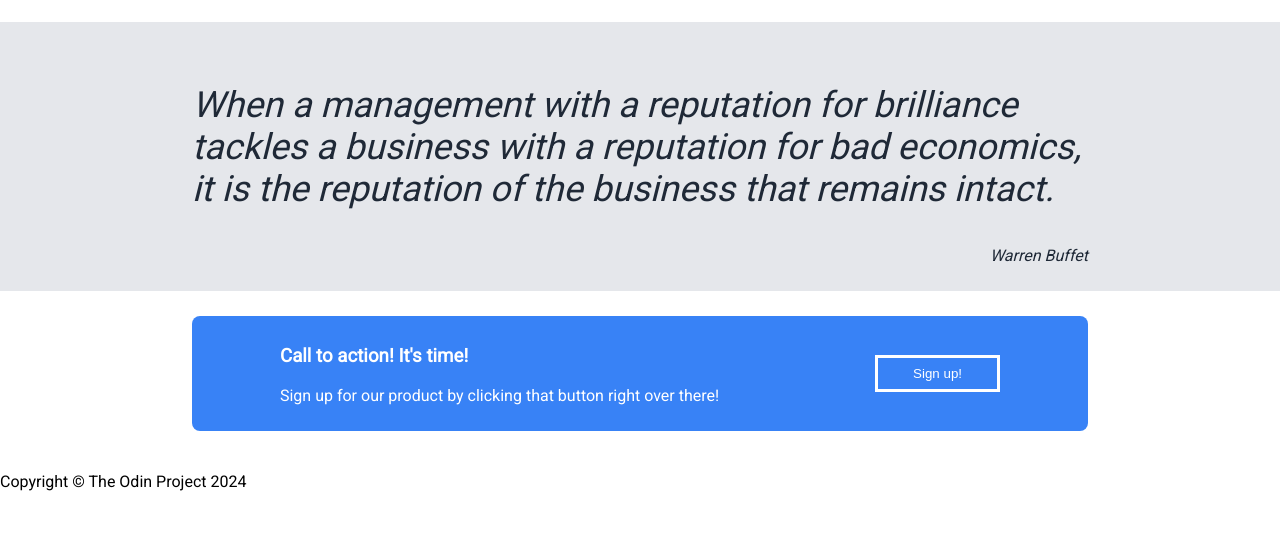
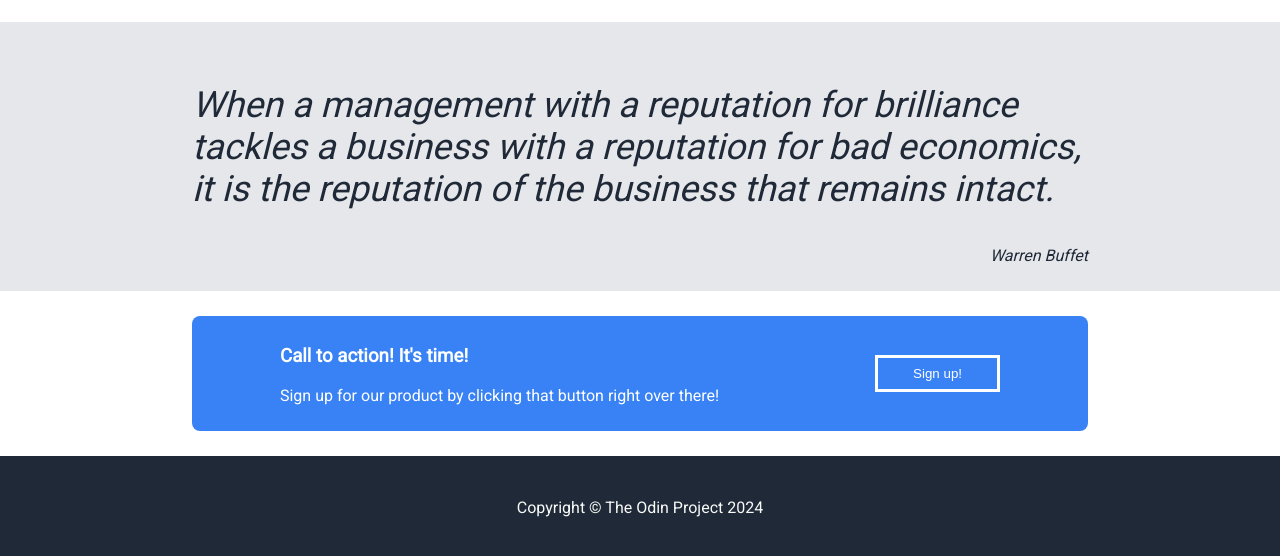
Before and after one commit to enoch-xxiv/landing-page, a plain HTML site: page index.html in a window 1280 px wide. Shown: the part 789-1345 px from the top of the page. Before the commit the page ends 1296 px from the top, so only its background shows below. Drawn offline with Linux system fonts and the light colour scheme.

Commit message:
add styling to footer

```diff
--- a/styles.css
+++ b/styles.css
@@ -148,3 +148,12 @@ body {
     color: white;
     border: solid;
 }
+
+.footer {
+    padding: 2% 15%;
+    display: flex;
+    justify-content: center;
+    align-items: center;
+    background-color: #1F2937;
+    color: #F9FAF8;
+}
```
